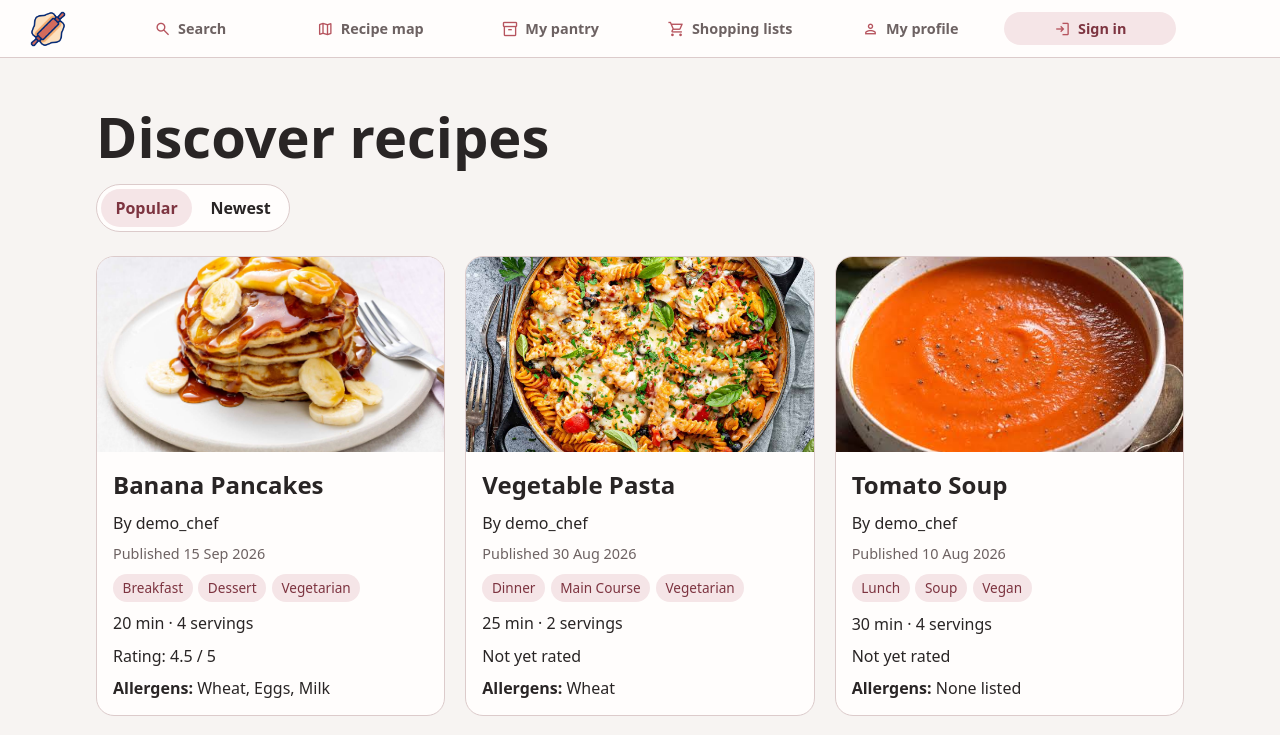
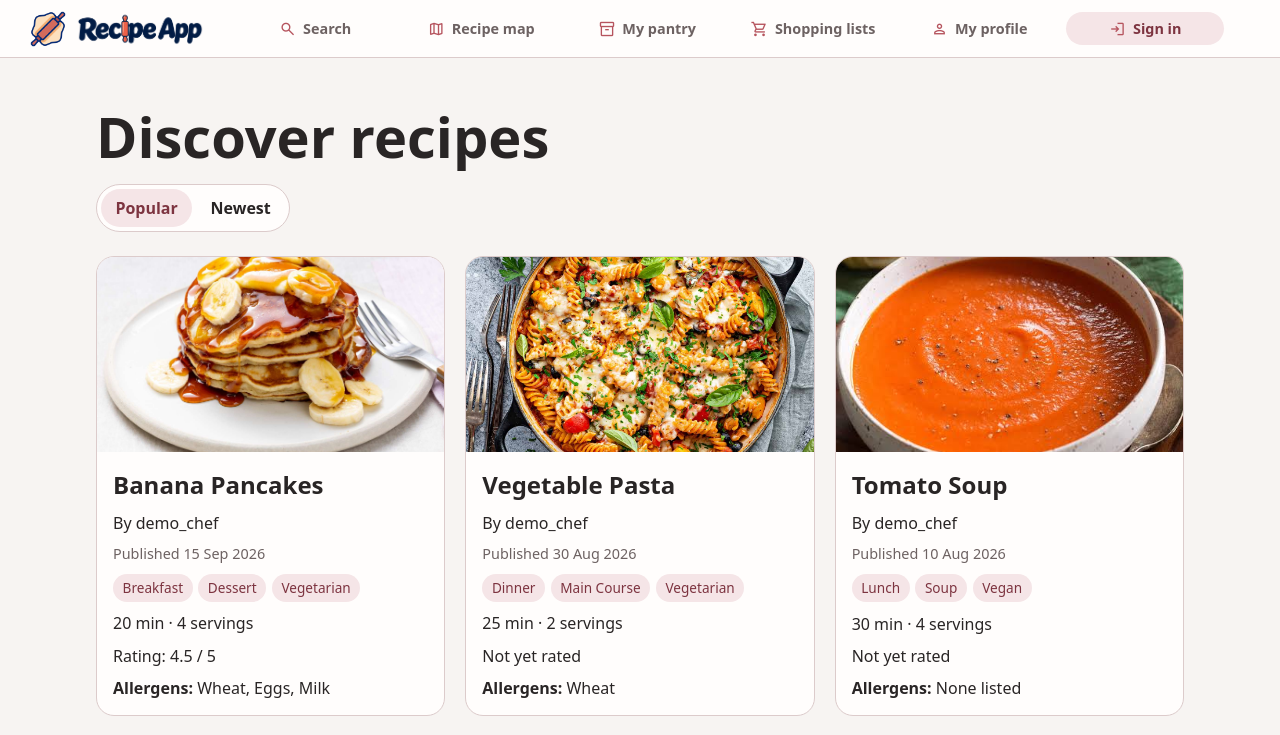
Before and after one commit to vladimircajka5/web-recipe-app, an Angular app in the folder frontend/: page / in a window 1280 px wide. Shown: the top 735 px of the page. Built offline with nearby package versions, Linux system fonts and the light colour scheme.

Commit message:
feat: add Recipe App wordmark to header

```diff
--- a/frontend/src/app/app.css
+++ b/frontend/src/app/app.css
@@ -6,7 +6,7 @@
   background: var(--color-surface);
   border-bottom: 1px solid var(--color-border);
   display: grid;
-  grid-template-columns: 3rem minmax(0, 1fr) 3rem;
+  grid-template-columns: 11.25rem minmax(0, 1fr) 11.25rem;
   align-items: center;
   padding-inline: clamp(0.75rem, 2vw, 1.5rem);
   position: sticky;
@@ -93,16 +93,23 @@
   object-fit: contain;
 }
 
-@media (max-width: 48rem) {
+.site-wordmark {
+  display: block;
+  width: clamp(5rem, 10vw, 8rem);
+  height: auto;
+}
+
+@media (max-width: 80rem) {
   .site-header {
-    grid-template-columns: 3rem minmax(0, 1fr);
+    grid-template-columns: max-content minmax(0, 1fr);
   }
 }
 
 .site-home {
-  display: grid;
-  place-items: center;
-  width: 3rem;
+  display: flex;
+  align-items: center;
+  gap: 0.25rem;
+  width: max-content;
   height: 3rem;
   border-radius: 0.5rem;
   color: var(--color-text);
@@ -114,18 +121,8 @@
   outline-offset: 2px;
 }
 
-.site-home-label {
-  display: none;
-  font-size: 0.8rem;
-  font-weight: 600;
-}
-
 @media (prefers-reduced-motion: reduce) {
   .site-logo {
     display: none;
   }
-
-  .site-home-label {
-    display: inline;
-  }
 }
--- a/frontend/src/app/app.html
+++ b/frontend/src/app/app.html
@@ -1,7 +1,7 @@
 <header class="site-header">
-  <a class="site-home" routerLink="/" aria-label="Home">
+  <a class="site-home" routerLink="/" aria-label="Recipe App home">
     <img class="site-logo" src="animated_icon.gif" alt="" width="48" height="48" />
-    <span class="site-home-label" aria-hidden="true">Home</span>
+    <img class="site-wordmark" src="rolling_pin_logo.png" alt="" />
   </a>
   <ul class="site-nav" aria-label="Upcoming features">
     <li class="site-link">
```
Also changed, not shown: frontend/public/rolling_pin_logo.png (added).
